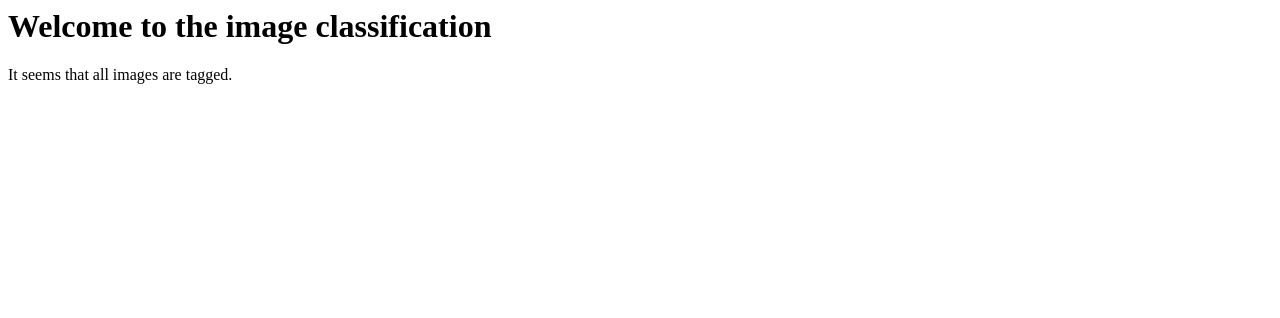
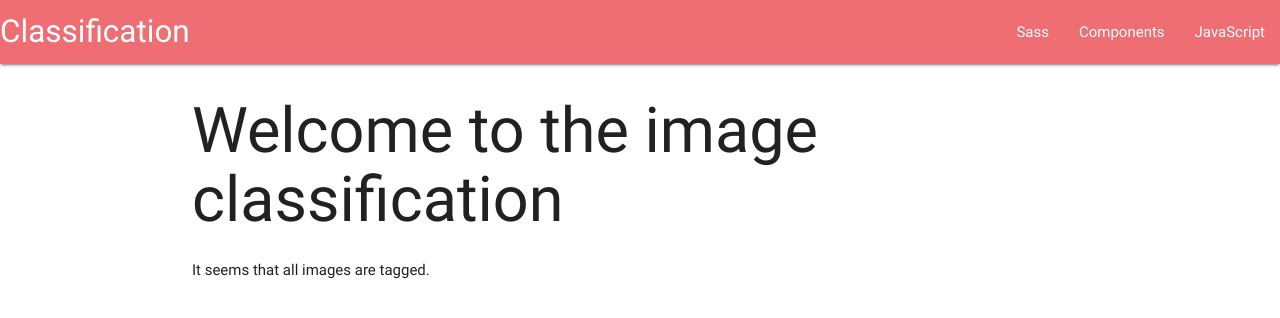
Before and after one commit to sebastienharinck/classification, a Django app: page /images/ in a window 1280 px wide. Shown: the top 318 px of the page. Run offline with Django 3.2, Linux system fonts and the light colour scheme; data that the repository does not hold is empty; some libraries are stand-ins or nearby versions.

Commit message:
add materializecss

```diff
--- a/src/images/templates/images/home.html
+++ b/src/images/templates/images/home.html
@@ -1,3 +1,7 @@
+{% extends 'base.html' %}
+
+{% block content %}
+
     <h1>Welcome to the image classification</h1>
 
     {% if next_img %}
@@ -5,3 +9,5 @@
     {% else %}
         <p>It seems that all images are tagged.</p>
     {% endif %}
+
+{% endblock %}
--- a/src/templates/base.html
+++ b/src/templates/base.html
@@ -5,14 +5,35 @@
     <meta name="viewport"
           content="width=device-width, user-scalable=no, initial-scale=1.0, maximum-scale=1.0, minimum-scale=1.0">
     <meta http-equiv="X-UA-Compatible" content="ie=edge">
-    <title>{% block head_title %}Muypicky.com{% endblock head_title %}</title>
+    <title>{% block head_title %}Classification{% endblock head_title %}</title>
+    <link rel="stylesheet" href="https://cdnjs.cloudflare.com/ajax/libs/materialize/0.100.2/css/materialize.min.css">
+    <link href="https://fonts.googleapis.com/icon?family=Material+Icons" rel="stylesheet">
 </head>
 <body>
-    <h1>{% block title %}Classification{% endblock title %}</h1>
+    <header>
+        <nav>
+        <div class="nav-wrapper">
+          <a href="#" class="brand-logo">Classification</a>
+          <ul id="nav-mobile" class="right hide-on-med-and-down">
+            <li><a href="sass.html">Sass</a></li>
+            <li><a href="badges.html">Components</a></li>
+            <li><a href="collapsible.html">JavaScript</a></li>
+          </ul>
+        </div>
+      </nav>
+    </header>
 
     <div class="container">
         {% block content %}{% endblock %}
     </div>
 
+    <script type="text/javascript" src="https://code.jquery.com/jquery-3.2.1.min.js"></script>
+    <script src="https://cdnjs.cloudflare.com/ajax/libs/materialize/0.100.2/js/materialize.min.js"></script>
+
+    <script>
+         $(document).ready(function() {
+            $('select').material_select();
+        });
+    </script>
 </body>
 </html>
```
Also changed, not shown: src/images/templates/images/vote.html (+21 -6 lines). Lines whose indentation alone changed are shown as unchanged.
